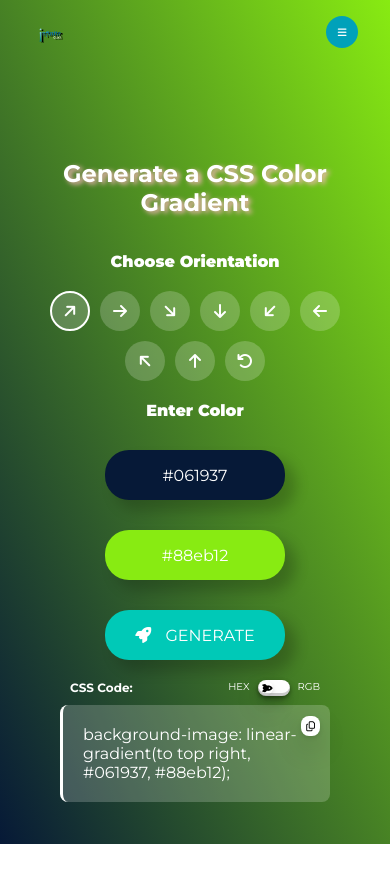
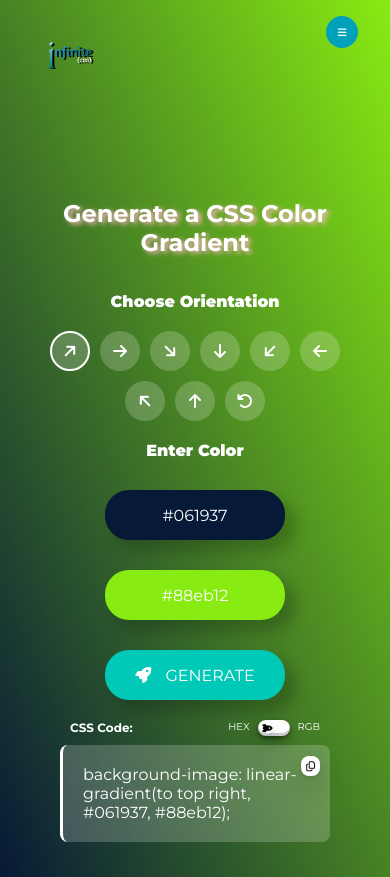
Before and after one commit to RaviKumarYadav-R/Color-world, a plain HTML site: page index.html in a window 390 px wide. Before the commit the page ends 844 px from the top, so only its background shows below. Drawn offline with Linux system fonts and the light colour scheme.

Commit message:
fix logo

```diff
--- a/style.css
+++ b/style.css
@@ -430,7 +430,7 @@ button {
 
 @media (max-width: 750px) {
   .logo img {
-    width: 50px;
+    width: 80px;
   }
 
   .logo h1 {
@@ -520,10 +520,6 @@ button {
     padding: 15px 30px;
   }
 
-  .logo img {
-    width: 40px;
-  }
-
   .logo h1 {
     font-size: 11px;
   }
```
